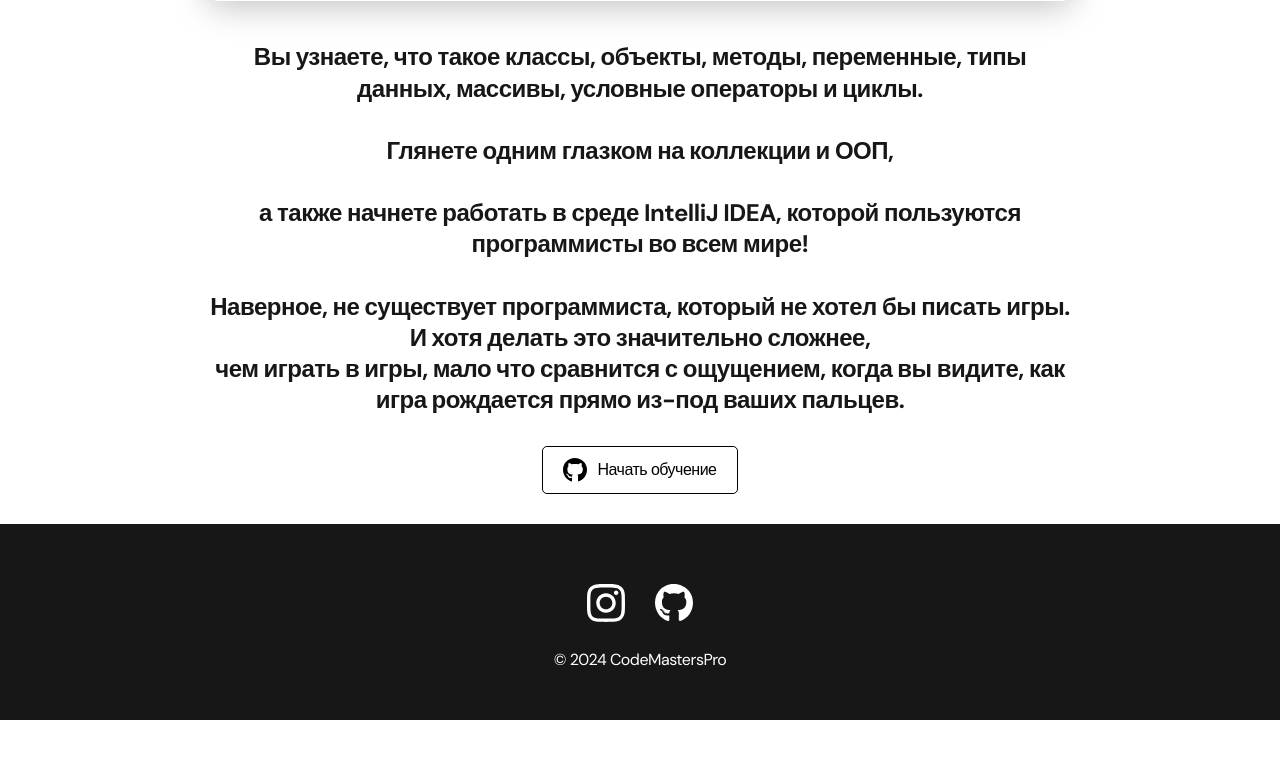
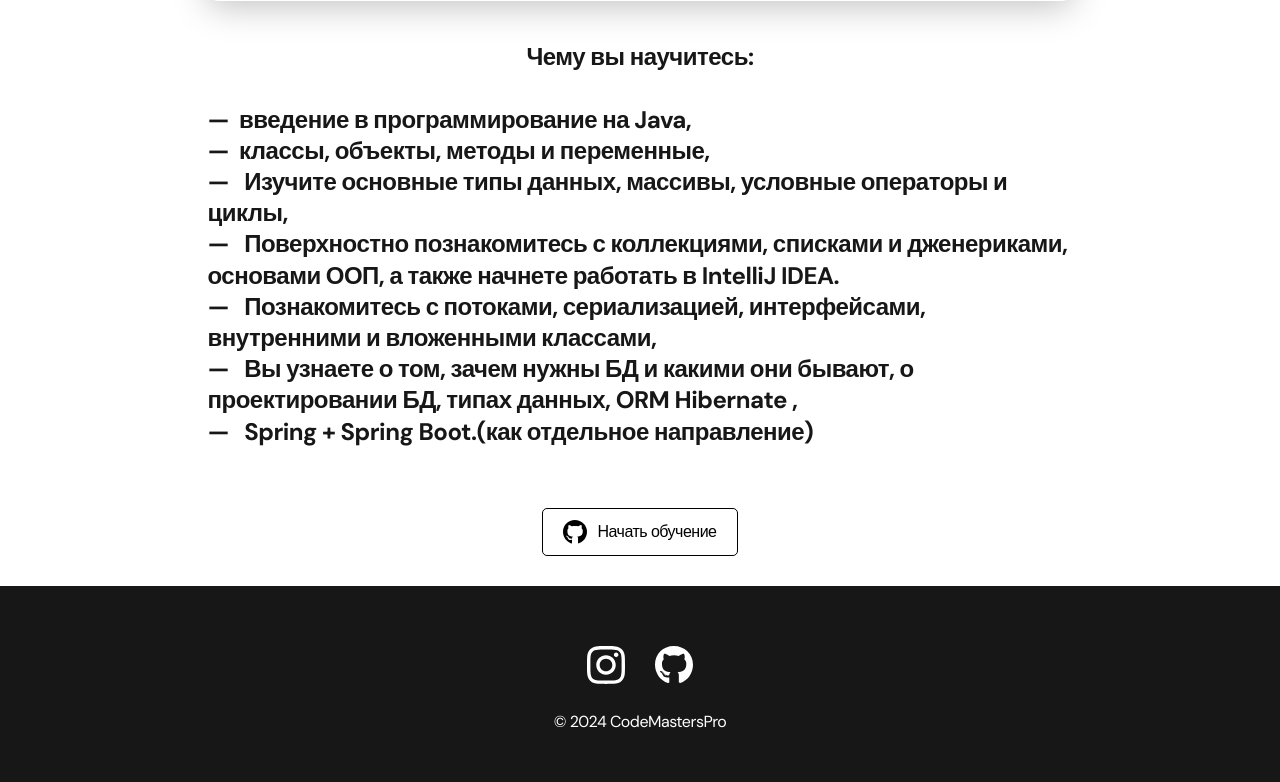
Before and after one commit to hetzer04/CodeMastersPro, a PHP site: page /directs/java.html in a window 1280 px wide. Shown: the part 681-1463 px from the top of the page. Before the commit the page ends 1401 px from the top, so only its background shows below. Run offline with PHP 8.4, Linux system fonts and the light colour scheme; some libraries are stand-ins or nearby versions.

Commit message:
21.01.2024

```diff
--- a/css/main.css
+++ b/css/main.css
@@ -1113,6 +1113,14 @@ body::-webkit-scrollbar {
   }
 
 
+  .content{
+    text-align: left;
+  }
+  .content li::before{
+    content: "—";
+    margin-right: 10px;
+  }
+
   @media (max-width: 408px) {
         .logo {
             margin-left: 70px;
--- a/directs/java.html
+++ b/directs/java.html
@@ -6,7 +6,11 @@
         <meta name="viewport" content="width=device-width, initial-scale=1.0" />
         <title>CodeMastersPRO</title>
         <link rel="stylesheet" href="../css/main.css" />
-        <link type="image/x-icon" href="../img/fav/cmpfav.jpg" rel="shortcut icon">
+        <link
+            type="image/x-icon"
+            href="../img/fav/cmpfav.jpg"
+            rel="shortcut icon"
+        />
         <script src="https://cdnjs.cloudflare.com/ajax/libs/jquery/3.1.0/jquery.min.js"></script>
         <script src="https://use.fontawesome.com/2473308824.js"></script>
     </head>
@@ -78,29 +82,34 @@
                     />
 
                     <div class="project-details__desc">
-                        <p>
-                            Вы узнаете, что такое классы, объекты, методы,
-                            переменные, типы данных, массивы, условные операторы
-                            и циклы.
-                        </p>
+                        <h4>Чему вы научитесь:</h4>
                         <br />
-                        <p>Глянете одним глазком на коллекции и ООП,</p>
+                        <ul class="content">
+                            <li>введение в программирование на Java,</li>
+                            <li>классы, объекты, методы и переменные,</li>
+                            <li>
+                                Изучите основные типы данных, массивы, условные
+                                операторы и циклы,
+                            </li>
+                            <li>
+                                Поверхностно познакомитесь с коллекциями,
+                                списками и дженериками, основами ООП, а также
+                                начнете работать в IntelliJ IDEA.
+                            </li>
+                            <li>
+                                Познакомитесь с потоками, сериализацией,
+                                интерфейсами, внутренними и вложенными классами,
+                            </li>
+                            <li>
+                                Вы узнаете о том, зачем нужны БД и какими они
+                                бывают, о проектировании БД, типах данных, ORM
+                                Hibernate ,
+                            </li>
+                            <li>
+                                Spring + Spring Boot.(как отдельное направление)
+                            </li>
+                        </ul>
                         <br />
-                        <p>
-                            а также начнете работать в среде IntelliJ IDEA,
-                            которой пользуются программисты во всем мире!
-                        </p>
-                        <br />
-                        <p>
-                            Наверное, не существует программиста, который не
-                            хотел бы писать игры. И хотя делать это значительно
-                            сложнее,
-                        </p>
-                        <p>
-                            чем играть в игры, мало что сравнится с ощущением,
-                            когда вы видите, как игра рождается прямо из-под
-                            ваших пальцев.
-                        </p>
                     </div>
 
                     <a href="#!" class="btn-outline" id="call-form">
@@ -146,8 +155,12 @@
 
                                     <button class="buttonLoader" type="submit">
                                         <span class="submit">Записаться</span>
-                                        <span class="loading"><i class="fa fa-refresh"></i></span>
-                                        <span class="check"><i class="fa fa-check"></i></span>
+                                        <span class="loading"
+                                            ><i class="fa fa-refresh"></i
+                                        ></span>
+                                        <span class="check"
+                                            ><i class="fa fa-check"></i
+                                        ></span>
                                     </button>
                                 </form>
                             </div>
@@ -163,7 +176,8 @@
                     <ul class="social">
                         <!-- <li class="social__item"><a href="#!"><img src="./img/icons/vk.svg" alt="Link"></a></li> -->
                         <li class="social__item">
-                            <a href="https://www.instagram.com/code_masterspro?igsh=M2NxcW4zc2Jhd3l5&utm_source=qr"
+                            <a
+                                href="https://www.instagram.com/code_masterspro?igsh=M2NxcW4zc2Jhd3l5&utm_source=qr"
                                 ><img
                                     src="../img/icons/instagram.svg"
                                     alt="Link"
```
Also changed, not shown: directs/web.html (renamed from directs/html.html, +38 -50 lines), index.html (+12 -10 lines), js/autotext.js (added, +21 -0 lines), img/projects/01.png.
